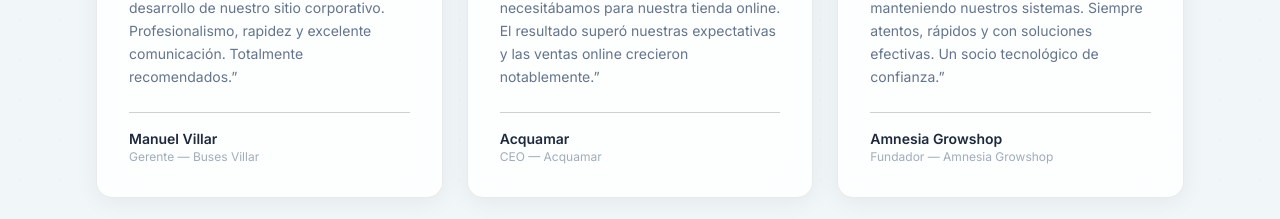
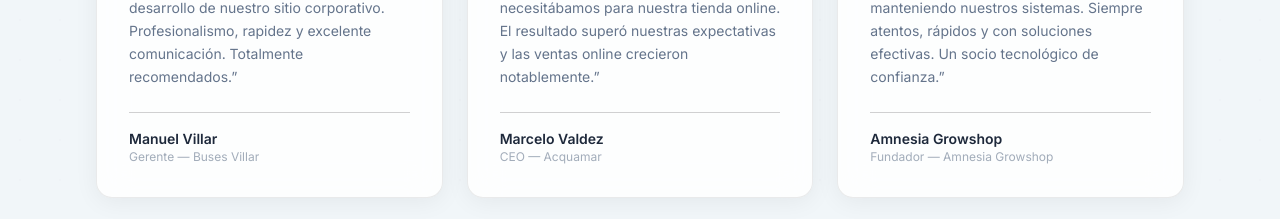
Before and after one commit to superdandi/infocob, a Next.js app: page /infocob/ in a window 1280 px wide. Shown: the part 2880-3099 px from the top of the page. Built offline with nearby package versions, Linux system fonts and the light colour scheme.

Commit message:
fix: Acquamar testimonial author -> Marcelo Valdez

```diff
--- a/src/data/testimonials.ts
+++ b/src/data/testimonials.ts
@@ -12,7 +12,7 @@
   },
   {
     quote: "Daniel entendió exactamente lo que necesitábamos para nuestra tienda online. El resultado superó nuestras expectativas y las ventas online crecieron notablemente.",
-    author: "Acquamar",
+    author: "Marcelo Valdez",
     role: "CEO — Acquamar",
   },
   {
```
